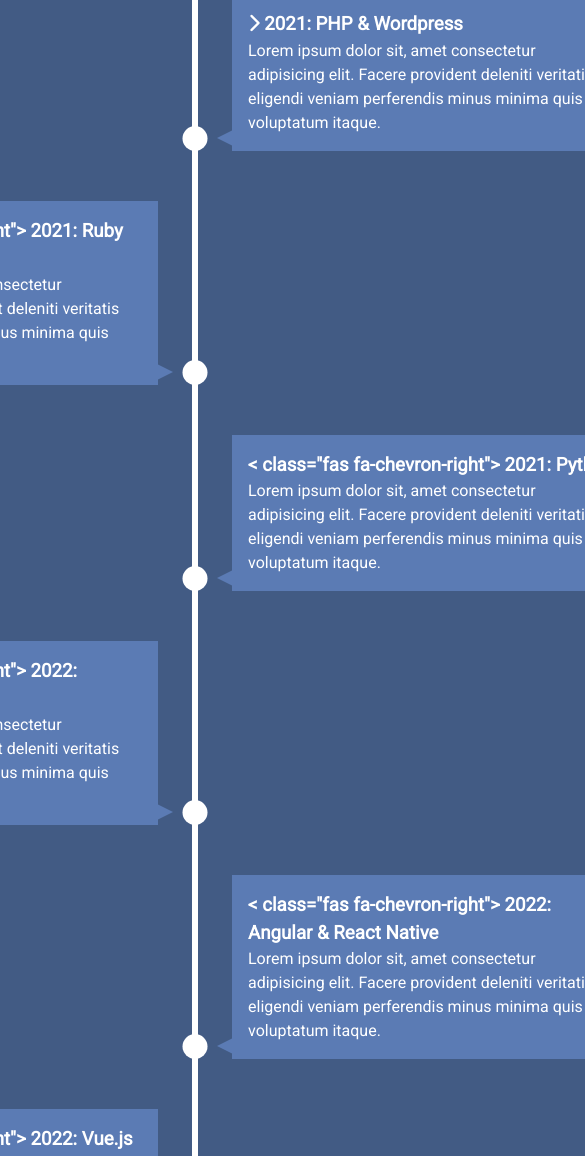
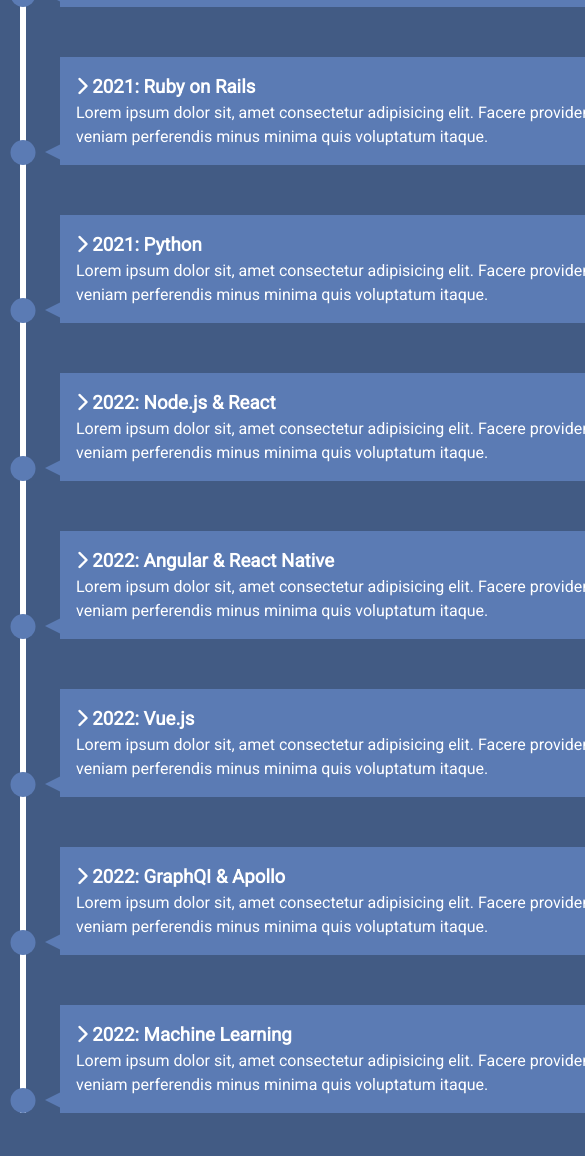
Before and after one commit to bamarin7/knowledge_resume_css_practice, a plain HTML site: page index.html in a window 390 px wide. Shown: the part 729-1885 px from the top of the page, 585 px wide, since content can reach past the window. Drawn offline with Linux system fonts and the light colour scheme.

Commit message:
Added some JS for smoothing the transitions and created media querys for different screen sizes

```diff
--- a/index.html
+++ b/index.html
@@ -39,47 +39,49 @@
       </li>
       <li>
         <div>
-          <h3>< class="fas fa-chevron-right"></i> 2021: Ruby on Rails</h3>
+          <h3><i class="fas fa-chevron-right"></i> 2021: Ruby on Rails</h3>
           <p>Lorem ipsum dolor sit, amet consectetur adipisicing elit. Facere provident deleniti veritatis eligendi veniam perferendis minus minima quis voluptatum itaque.</p>
         </div>
       </li>
       <li>
         <div>
-          <h3>< class="fas fa-chevron-right"></i> 2021: Python</h3>
+          <h3><i class="fas fa-chevron-right"></i> 2021: Python</h3>
           <p>Lorem ipsum dolor sit, amet consectetur adipisicing elit. Facere provident deleniti veritatis eligendi veniam perferendis minus minima quis voluptatum itaque.</p>
         </div>
       </li>
       <li>
         <div>
-          <h3>< class="fas fa-chevron-right"></i> 2022: Node.js & React</h3>
+          <h3><i class="fas fa-chevron-right"></i> 2022: Node.js & React</h3>
           <p>Lorem ipsum dolor sit, amet consectetur adipisicing elit. Facere provident deleniti veritatis eligendi veniam perferendis minus minima quis voluptatum itaque.</p>
         </div>
       </li>
       <li>
         <div>
-          <h3>< class="fas fa-chevron-right"></i> 2022: Angular & React Native</h3>
+          <h3><i class="fas fa-chevron-right"></i> 2022: Angular & React Native</h3>
           <p>Lorem ipsum dolor sit, amet consectetur adipisicing elit. Facere provident deleniti veritatis eligendi veniam perferendis minus minima quis voluptatum itaque.</p>
         </div>
       </li>
       <li>
         <div>
-          <h3>< class="fas fa-chevron-right"></i> 2022: Vue.js</h3>
+          <h3><i class="fas fa-chevron-right"></i> 2022: Vue.js</h3>
           <p>Lorem ipsum dolor sit, amet consectetur adipisicing elit. Facere provident deleniti veritatis eligendi veniam perferendis minus minima quis voluptatum itaque.</p>
         </div>
       </li>
       <li>
         <div>
-          <h3>< class="fas fa-chevron-right"></i> 2022: GraphQI & Apollo</h3>
+          <h3><i class="fas fa-chevron-right"></i> 2022: GraphQI & Apollo</h3>
           <p>Lorem ipsum dolor sit, amet consectetur adipisicing elit. Facere provident deleniti veritatis eligendi veniam perferendis minus minima quis voluptatum itaque.</p>
         </div>
       </li>
       <li>
         <div>
-          <h3>< class="fas fa-chevron-right"></i> 2022: Machine Learning</h3>
+          <h3><i class="fas fa-chevron-right"></i> 2022: Machine Learning</h3>
           <p>Lorem ipsum dolor sit, amet consectetur adipisicing elit. Facere provident deleniti veritatis eligendi veniam perferendis minus minima quis voluptatum itaque.</p>
         </div>
       </li>
     </ul>
   </section>
+
+  <script src="main.js"></script>
 </body>
 </html>
--- /dev/null
+++ b/main.js
@@ -0,0 +1,24 @@
+const items = document.querySelectorAll('#timeline li');
+
+const isInViewport = el => {
+  const rect = el.getBoundingClientRect();
+  return (
+    rect.top >= 0 &&
+    rect.left >= 0 &&
+    rect.bottom <=
+      (window.innerHeight || document.documentElement.clientHeight) &&
+    rect.right <= (window.innerWidth || document.documentElement.clientWidth)
+  );
+};
+
+const run = () =>
+  items.forEach(item => {
+    if(isInViewport(item)) {
+      item.classList.add('show');
+    }
+  });
+
+  // Events
+  window.addEventListener('load', run);
+  window.addEventListener('resize', run);
+  window.addEventListener('scroll', run);
--- a/style.css
+++ b/style.css
@@ -56,16 +56,20 @@
   padding: 1rem;
   background: var(--secondary-color);
   transition: all 0.5s ease-in-out;
+  visibility: hidden;
+  opacity: 0;
 }
 
 /* Right side */
 #timeline ul li:nth-child(odd) div {
   left: 40px;
+  transform: translate(200px, 0);
 }
 
 /* Left side */
 #timeline ul li:nth-child(even) div {
   left: -434px;
+  transform: translate(-200px, 0);
 }
 
 /* Dots */
@@ -105,3 +109,44 @@
   border-width: 8px 0 8px 16px;
   border-color: transparent transparent transparent var(--secondary-color);
 }
+
+/* Show Boxes */
+#timeline ul li.show div {
+  transform: none;
+  visibility: visible;
+  opacity: 1;
+}
+
+#timeline ul li.show::after {
+  background: var(--secondary-color);
+}
+
+@media(max-width: 900px) {
+  #timeline ul li div {
+    width: 250px;
+  }
+
+  #timeline ul li:nth-child(even) div {
+    left: -284px;
+  }
+}
+
+@media(max-width: 600px) {
+  #timeline ul li {
+    margin-left: 20px;
+  }
+
+  #timeline ul li div {
+    width: calc(100vh - 90px)
+  }
+
+  #timeline ul li:nth-child(even) div {
+    left: 40px;
+  }
+
+  #timeline ul li:nth-child(even) div::before {
+    left: -15px;
+    border-width: 8px 16px 8px 0;
+    border-color: transparent var(--secondary-color) transparent transparent;
+  }
+}
```
